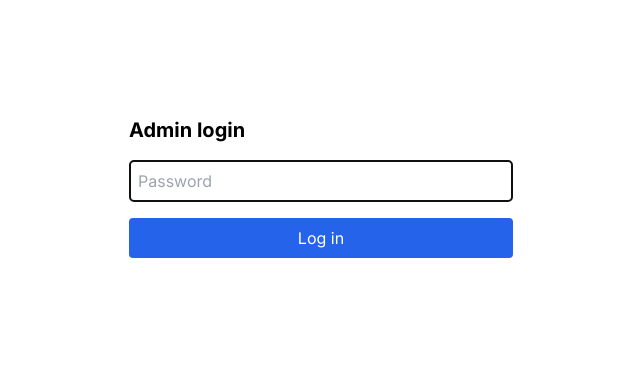
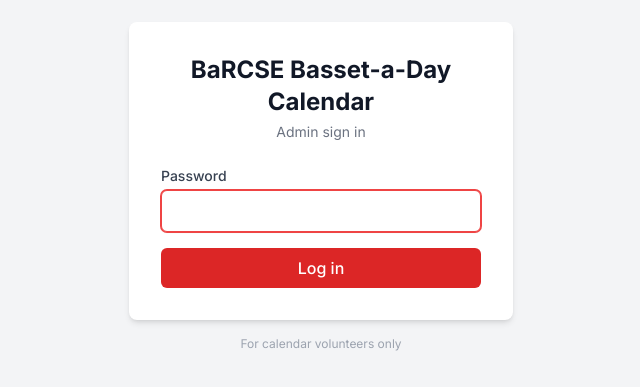
Before and after one commit to bgibers/basset-calendar, a Next.js app: page /admin/login in a window 1280 px wide. Shown: the part 213-600 px from the top of the page, without its empty margins (319-959 px from the left). Built offline with nearby package versions, Linux system fonts and the light colour scheme.

Commit message:
fix: style admin login page and trim pasted password whitespace
Co-Authored-By: Claude Fable 5 <noreply@anthropic.com>

```diff
--- a/src/app/admin/login/page.tsx
+++ b/src/app/admin/login/page.tsx
@@ -17,7 +17,9 @@ export default function AdminLogin() {
       const res = await fetch('/api/admin/login', {
         method: 'POST',
         headers: { 'Content-Type': 'application/json' },
-        body: JSON.stringify({ password }),
+        // Trim so a pasted trailing space or newline can't turn the right
+        // password into a 401 — the password itself never has edge whitespace.
+        body: JSON.stringify({ password: password.trim() }),
       })
       if (res.ok) {
         router.push('/admin')
@@ -32,26 +34,43 @@ export default function AdminLogin() {
   }
 
   return (
-    <main className="min-h-screen flex items-center justify-center p-4">
-      <form onSubmit={submit} className="w-full max-w-sm space-y-4">
-        <h1 className="text-xl font-bold">Admin login</h1>
+    <main className="min-h-screen flex items-center justify-center bg-gray-100 p-4">
+      <div className="w-full max-w-sm">
+        <div className="bg-white rounded-lg shadow-md p-8">
+          <h1 className="text-2xl font-bold text-gray-900 text-center">
+            BaRCSE Basset-a-Day Calendar
+          </h1>
+          <p className="mt-1 text-sm text-gray-500 text-center">Admin sign in</p>
+          <form onSubmit={submit} className="mt-6 space-y-4">
+            <div>
+              <label htmlFor="password" className="block text-sm font-medium text-gray-700">
+                Password
+              </label>
               <input
+                id="password"
+                name="password"
                 type="password"
+                autoComplete="current-password"
                 value={password}
                 onChange={e => setPassword(e.target.value)}
-          className="w-full border rounded p-2"
-          placeholder="Password"
+                className="mt-1 w-full rounded-md border border-gray-300 px-3 py-2 text-gray-900 shadow-sm focus:border-red-500 focus:ring-red-500 focus:outline-none focus:ring-1"
                 autoFocus
               />
+            </div>
             {error && <p className="text-red-600 text-sm">{error}</p>}
             <button
               type="submit"
               disabled={submitting}
-          className="w-full bg-blue-600 text-white rounded p-2 disabled:opacity-50"
+              className="w-full rounded-md bg-red-600 px-4 py-2 font-medium text-white hover:bg-red-700 disabled:opacity-50"
             >
               {submitting ? 'Logging in…' : 'Log in'}
             </button>
           </form>
+        </div>
+        <p className="mt-4 text-center text-xs text-gray-400">
+          For calendar volunteers only
+        </p>
+      </div>
     </main>
   )
 }
```
Lines whose indentation alone changed are shown as unchanged.
